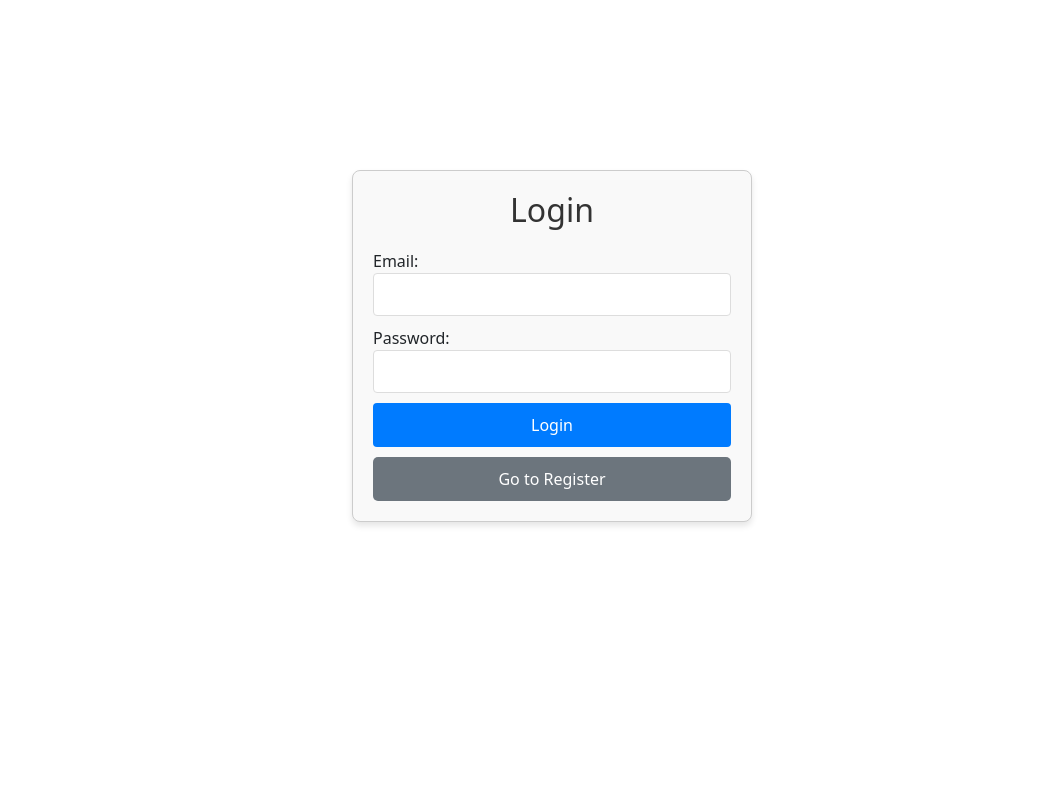
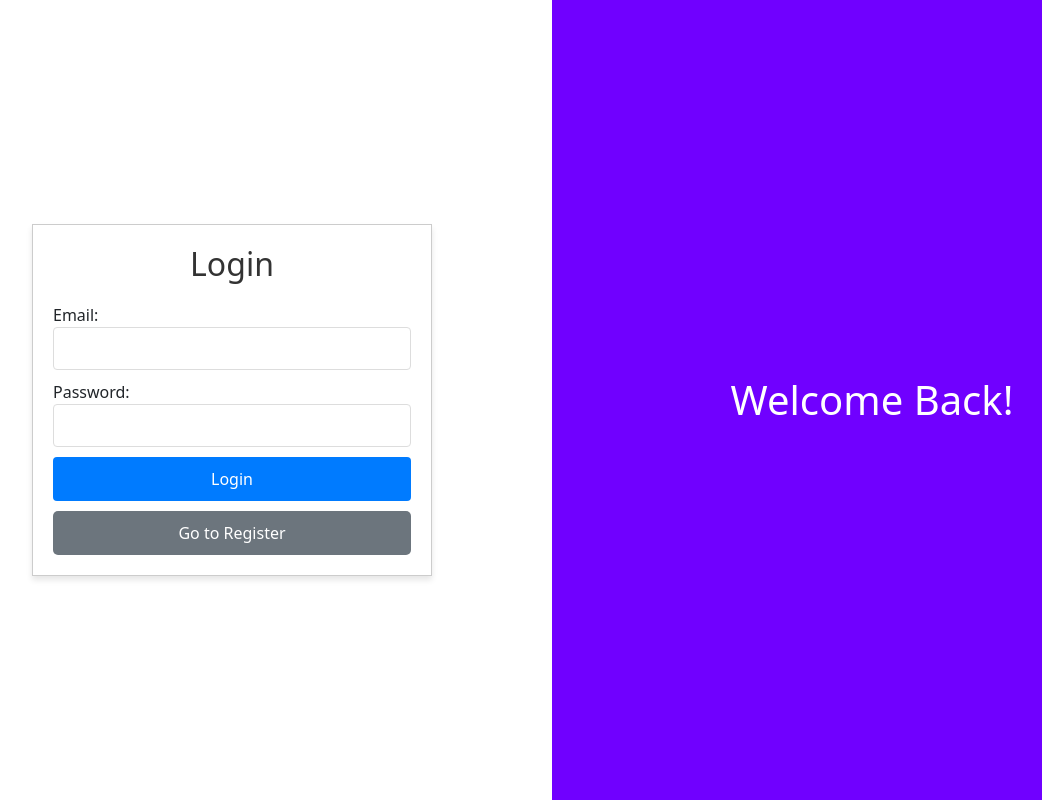
Before and after one commit to javahir1223/project, a React (Vite) app in the folder client/: page /login in a window 1280 px wide. Shown: the whole page, without its empty margins (88-1130 px from the left). Built offline with nearby package versions, Linux system fonts and the light colour scheme; a web font is replaced by a local one.

Commit message:
full auth

```diff
--- a/client/src/App.jsx
+++ b/client/src/App.jsx
@@ -5,14 +5,16 @@ import Contact from './pages/Contact'
 import HomePage from './pages/HomePage'
 import PageNotFound from './pages/PageNotFound'
 import Policy from './pages/Policy'
-import Register from './pages/auth/Register'
+// import Register from './pages/auth/comp/Register'
 
 import 'react-toastify/dist/ReactToastify.css'
 import AdminRoute from './components/routes/AdminRoute'
 import PrivateRoute from './components/routes/privateRoute'
 import AdminDashboard from './pages/admin/AdminDashboard'
-import Login from './pages/auth/Login'
+// import Login from './pages/auth/comp/Login'
 import Dashboard from './pages/user/dashboard'
+import RegisterPage from './pages/auth/pages/RegisterPage'
+import LoginPage from './pages/auth/pages/LoginPage'
 
 function App() {
 	return (
@@ -26,9 +28,9 @@ function App() {
 					<Route path='admin' element={<AdminDashboard />} />
 				</Route>
 				<Route path='/about' element={<About />} />
-				<Route path='/register' element={<Register />} />
-				<Route path='/login' element={<Login />} />
-				<Route path='/register' element={<Register/>}/>
+				{/* <Route path='/register' element={<Register />} /> */}
+				<Route path='/login' element={<LoginPage />} />
+				<Route path='/register' element={<RegisterPage/>}/>
 				<Route path='/contact' element={<Contact />} />
 				<Route path='/policy' element={<Policy />} />
 				<Route path='*' element={<PageNotFound />} />
--- a/client/src/pages/auth/Login.jsx
+++ /dev/null
@@ -1,64 +0,0 @@
-import React, { useState } from "react";
-import { useNavigate } from "react-router-dom";
-import "./Login.css"; // Подключаем стили
-
-const Login = () => {
-  const [email, setEmail] = useState("");
-  const [password, setPassword] = useState("");
-  const [message, setMessage] = useState("");
-  const navigate = useNavigate();
-
-  const handleLogin = async (e) => {
-    e.preventDefault();
-    try {
-      const response = await fetch("http://localhost:8080/api/v1/auth/login", {
-        method: "POST",
-        headers: { "Content-Type": "application/json" },
-        body: JSON.stringify({ email, password }),
-      });
-
-      const data = await response.json();
-      if (data.success) {
-        setMessage("Login successful!");
-        navigate("/");
-      } else {
-        setMessage(data.message);
-      }
-    } catch (error) {
-      setMessage("An error occurred. Please try again.");
-    }
-  };
-
-  return (
-    <div className="login-container">
-      <h2>Login</h2>
-      {message && <p className={`message ${message === "Login successful!" ? "success" : "error"}`}>{message}</p>}
-      <form onSubmit={handleLogin}>
-        <div>
-          <label>Email:</label>
-          <input
-            type="email"
-            value={email}
-            onChange={(e) => setEmail(e.target.value)}
-            required
-          />
-        </div>
-        <div>
-          <label>Password:</label>
-          <input
-            type="password"
-            value={password}
-            onChange={(e) => setPassword(e.target.value)}
-            required
-          />
-        </div>
-        <button className="button" type="submit">Login</button>
-      </form>
-      <button onClick={() => navigate("/register")} className="btn-secondary">
-        Go to Register
-      </button>
-    </div>
-  );
-};
-
-export default Login;
--- a/client/src/pages/auth/Login.css
+++ b/client/src/pages/auth/comp/Login.css
@@ -1,14 +1,11 @@
 /* Стили для контейнера формы */
 .login-container {
-
     max-width: 400px;
     margin: auto;
     margin-top: 170px;
     padding: 20px;
     border: 1px solid #ccc;
-    border-radius: 8px;
     box-shadow: 0 4px 6px rgba(0, 0, 0, 0.1);
-    background-color: #f9f9f9;
   }
 
   /* Заголовок */
@@ -75,3 +72,48 @@
     background-color: #6c757d;
     color: white;
   }
+
+  /* Контейнер для всей страницы */
+.page-container {
+  display: flex;
+  height: 100vh;
+  width: 100%;
+}
+
+/* Левая сторона с формой входа */
+.login-container {
+  flex: 1; /* Занимает 50% ширины */
+  max-width: 400px;
+  margin: auto;
+  padding: 20px;
+  border: 1px solid #ccc;
+  box-shadow: 0 4px 6px rgba(0, 0, 0, 0.1);
+}
+
+/* Правая сторона с фоном */
+.bg-container {
+  flex: 1; /* Занимает оставшиеся 50% ширины */
+  background-color: rgb(112, 0, 255);
+}
+
+
+.page-container .login{
+  width: 50% !important;
+}
+.page-container .register{
+  width: 50% !important;
+  align-items: center;
+  margin-top: auto;
+  margin-bottom: auto;
+}
+.page-container .bg-container{
+  position: relative;
+}
+.page-container .bg-container h1{
+  color: white;
+  font-size: 40px;
+  position: absolute;
+  top: 50%;
+  left: 50%;
+  transform: translate(-50%, -50%)
+}
--- /dev/null
+++ b/client/src/pages/auth/comp/Login.jsx
@@ -0,0 +1,77 @@
+import React, { useState } from "react";
+import { useNavigate } from "react-router-dom";
+import "./Login.css";
+
+const Login = () => {
+  const [email, setEmail] = useState("");
+  const [password, setPassword] = useState("");
+  const [message, setMessage] = useState("");
+  const navigate = useNavigate();
+
+  const handleLogin = async (e) => {
+    e.preventDefault();
+    try {
+      const response = await fetch("http://localhost:8080/api/v1/auth/login", {
+        method: "POST",
+        headers: { "Content-Type": "application/json" },
+        body: JSON.stringify({ email, password }),
+      });
+
+      const data = await response.json();
+      if (data.success) {
+        setMessage("Login successful!");
+        navigate("/");
+      } else {
+        setMessage(data.message);
+      }
+    } catch (error) {
+      setMessage("An error occurred. Please try again.");
+    }
+  };
+
+  return (
+    <div className="page-container">
+      <div className="login-container">
+        <h2>Login</h2>
+        {message && (
+          <p
+            className={`message ${
+              message === "Login successful!" ? "success" : "error"
+            }`}
+          >
+            {message}
+          </p>
+        )}
+        <form onSubmit={handleLogin}>
+          <div>
+            <label>Email:</label>
+            <input
+              type="email"
+              value={email}
+              onChange={(e) => setEmail(e.target.value)}
+              required
+            />
+          </div>
+          <div>
+            <label>Password:</label>
+            <input
+              type="password"
+              value={password}
+              onChange={(e) => setPassword(e.target.value)}
+              required
+            />
+          </div>
+          <button className="button" type="submit">
+            Login
+          </button>
+        </form>
+        <button onClick={() => navigate("/register")} className="btn-secondary">
+          Go to Register
+        </button>
+      </div>
+      {/* <div className="bg-container"></div> */}
+    </div>
+  );
+};
+
+export default Login;
--- a/client/src/pages/auth/Register.css
+++ b/client/src/pages/auth/comp/Register.css
@@ -1,11 +1,9 @@
 .register-container {
-    max-width: 500px;
+    max-width: 450px;
     margin: auto;
     padding: 20px;
     font-family: Arial, sans-serif;
-    background-color: #f9f9f9;
     border: 1px solid #ddd;
-    border-radius: 10px;
   }
 
   .register-title {
@@ -39,7 +37,7 @@
 
   .form-group input {
     width: 100%;
-    padding: 10px;
+    padding: 5px;
     border: 1px solid #ccc;
     border-radius: 5px;
   }
--- a/client/src/pages/auth/Register.jsx
+++ b/client/src/pages/auth/comp/Register.jsx
@@ -1,6 +1,6 @@
 import React, { useState } from "react";
 import { useNavigate } from "react-router-dom";
-import "./Register.css"; // Подключаем стили
+import "./Register.css";
 
 const Register = () => {
   const [formData, setFormData] = useState({
@@ -37,7 +37,7 @@ const Register = () => {
       if (data.success) {
         setMessage("Registration successful!");
         setTimeout(() => {
-          navigate("/login"); // Переход на страницу логина
+          navigate("/login");
         }, 1500);
       } else {
         setMessage(data.message || "Registration failed.");
--- /dev/null
+++ b/client/src/pages/auth/pages/LoginPage.jsx
@@ -0,0 +1,14 @@
+import React from "react";
+import Login from "../comp/Login";
+
+const LoginPage = () => (
+  <div className="page-container">
+    <div className="login">
+
+    <Login />
+    </div>
+    <div className="bg-container"><h1>Welcome Back!</h1></div>
+  </div>
+);
+
+export default LoginPage;
--- /dev/null
+++ b/client/src/pages/auth/pages/RegisterPage.jsx
@@ -0,0 +1,14 @@
+import React from "react";
+import Register from "../comp/Register";
+
+const RegisterPage = () => (
+  <div className="page-container">
+    <div className="bg-container"><h1>Create an Account!</h1></div>
+    <div className="register">
+
+    <Register />
+    </div>
+  </div>
+);
+
+export default RegisterPage;
```
Also changed, not shown: client/src/index.css (line endings or trailing spaces).
